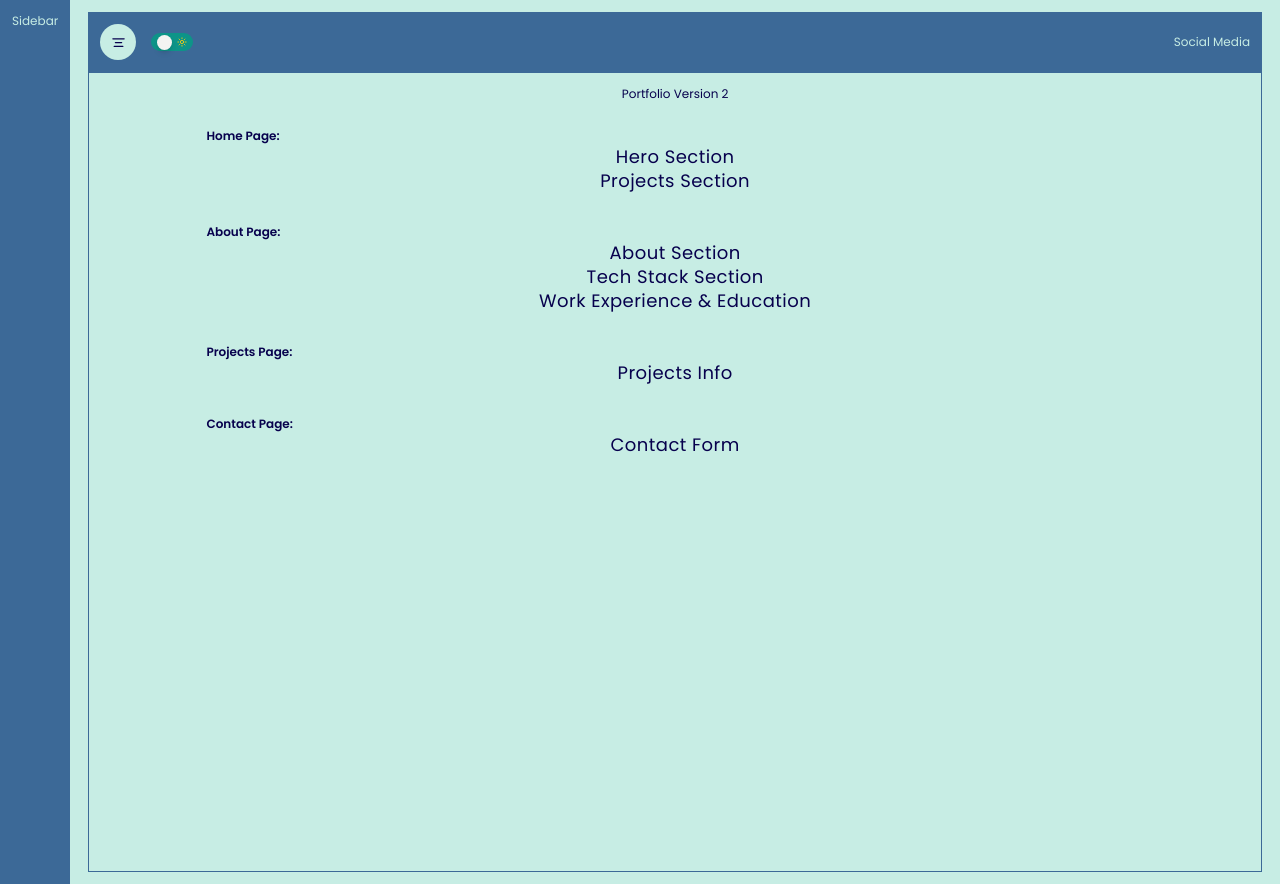
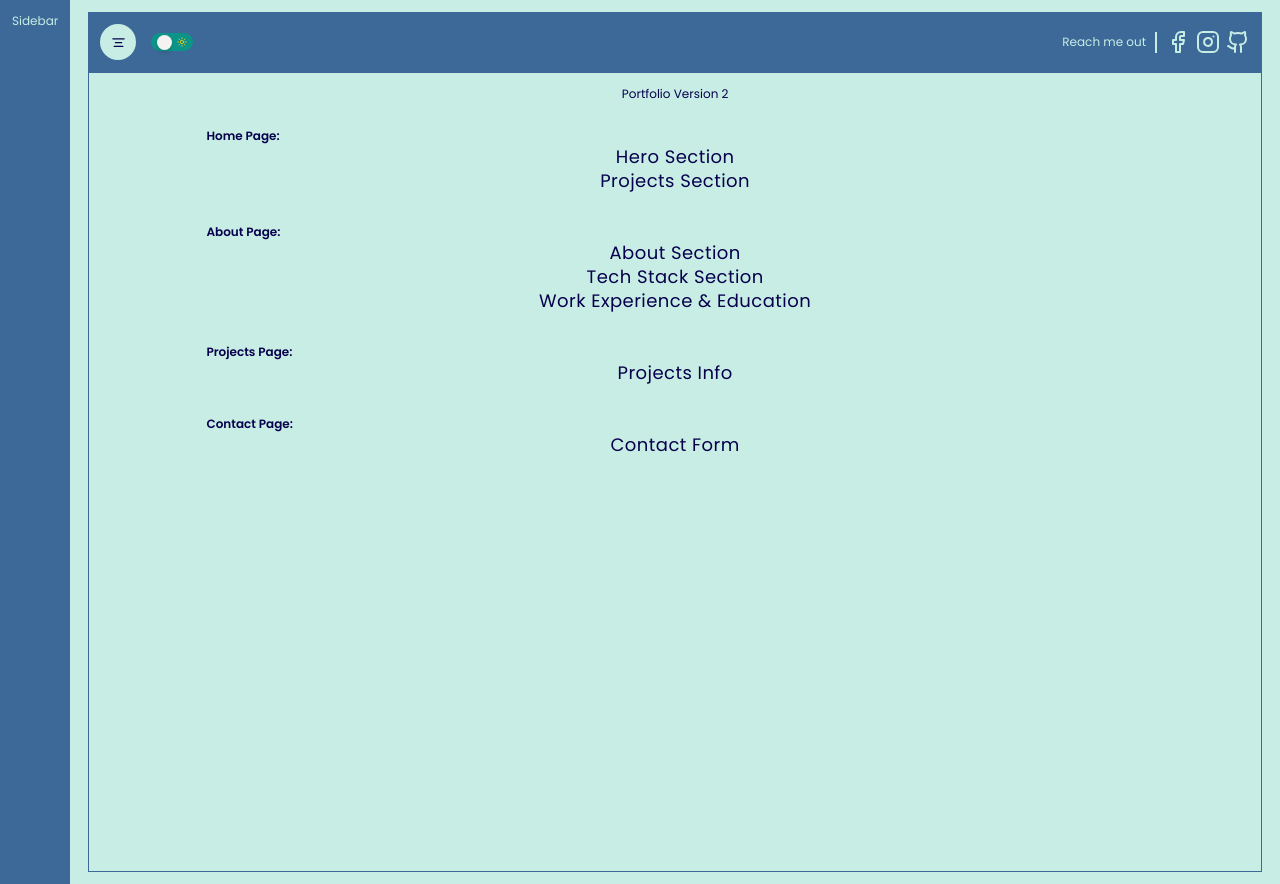
Before and after one commit to bryancastillo10/portfolio, a Next.js app: page / in a window 1280 px wide. Built offline with nearby package versions, Linux system fonts and the light colour scheme; no server answers.

Commit message:
Social Media Icons

```diff
--- /dev/null
+++ b/src/app/(components)/Navbar/SocialMedia.tsx
@@ -0,0 +1,15 @@
+import Facebook from "./icons/facebook";
+import Github from "./icons/github";
+import Instagram from "./icons/instagram";
+
+const SocialMedia = () => {
+  return (
+    <div className="flex gap-2">
+      <Facebook/>
+      <Instagram/>
+      <Github/>
+    </div>
+  )
+}
+
+export default SocialMedia;
--- /dev/null
+++ b/src/app/(components)/Navbar/icons/Facebook.tsx
@@ -0,0 +1,10 @@
+
+const Facebook = () => {
+  return (
+<svg xmlns="http://www.w3.org/2000/svg" width="24" height="24" viewBox="0 0 24 24" fill="none" stroke="currentColor"
+strokeWidth="2" strokeLinecap="round" strokeLinejoin="round" className="lucide lucide-facebook">
+    <path d="M18 2h-3a5 5 0 0 0-5 5v3H7v4h3v8h4v-8h3l1-4h-4V7a1 1 0 0 1 1-1h3z"/></svg>
+  )
+}
+
+export default Facebook;
--- /dev/null
+++ b/src/app/(components)/Navbar/icons/Github.tsx
@@ -0,0 +1,11 @@
+const Github = () => {
+  return (
+<svg xmlns="http://www.w3.org/2000/svg" width="24" height="24" viewBox="0 0 24 24" fill="none" stroke="currentColor"
+ strokeWidth="2" strokeLinecap="round" strokeLinejoin="round" className="lucide lucide-github">
+    <path d="M15 22v-4a4.8 4.8 0 0 0-1-3.5c3 0 6-2 6-5.5.08-1.25-.27-2.48-1-3.5.28-1.15.28-2.35 0-3.5 0 0-1 0-3 1.5-2.64-.5-5.36-.5-8 0C6 2 5 2 5 2c-.3 1.15-.3 2.35 0 3.5A5.403 5.403 0 0 0 4 9c0 3.5 3 5.5 6 5.5-.39.49-.68 1.05-.85 1.65-.17.6-.22 1.23-.15 1.85v4"/>
+    <path d="M9 18c-4.51 2-5-2-7-2"/>
+  </svg>
+  )
+}
+
+export default Github;
--- /dev/null
+++ b/src/app/(components)/Navbar/icons/Instagram.tsx
@@ -0,0 +1,12 @@
+const Instagram = () => {
+  return (
+    <svg xmlns="http://www.w3.org/2000/svg" width="24" height="24" viewBox="0 0 24 24" fill="none" stroke="currentColor" strokeWidth="2"
+    strokeLinecap="round" strokeLinejoin="round" className="lucide lucide-instagram">
+        <rect width="20" height="20" x="2" y="2" rx="5" ry="5"/>
+        <path d="M16 11.37A4 4 0 1 1 12.63 8 4 4 0 0 1 16 11.37z"/>
+        <line x1="17.5" x2="17.51" y1="6.5" y2="6.5"/>
+    </svg>
+  )
+}
+
+export default Instagram;
--- a/src/app/(components)/Navbar/index.tsx
+++ b/src/app/(components)/Navbar/index.tsx
@@ -3,6 +3,7 @@ import { AlignCenter } from "lucide-react";
 import { setIsSidebarCollapse }  from "@/state";
 import { useAppDispatch, useAppSelector } from "@/app/redux";
 import ThemeToggle from "./ThemeToggle";
+import SocialMedia from "./SocialMedia";
 
 const Navbar = () => {
   const dispatch = useAppDispatch();
@@ -11,8 +12,6 @@ const Navbar = () => {
   const toggleSideBar = () => {
     dispatch(setIsSidebarCollapse(!isSideBarCollapsed));
   }
-
-
 
   return (
     <nav className="flex justify-between items-center p-4 bg-light-secondary text-primary">
@@ -25,8 +24,10 @@ const Navbar = () => {
           </div>
           <ThemeToggle/>
       </div>
-      <div className="">
-        Social Media
+      <div className="flex justify-between items-center">
+        Reach me out
+        <hr className="w-0 h-7 border border-solid  border-primary mx-3"/>
+        <SocialMedia/>
       </div>
     </nav>
   )
```
